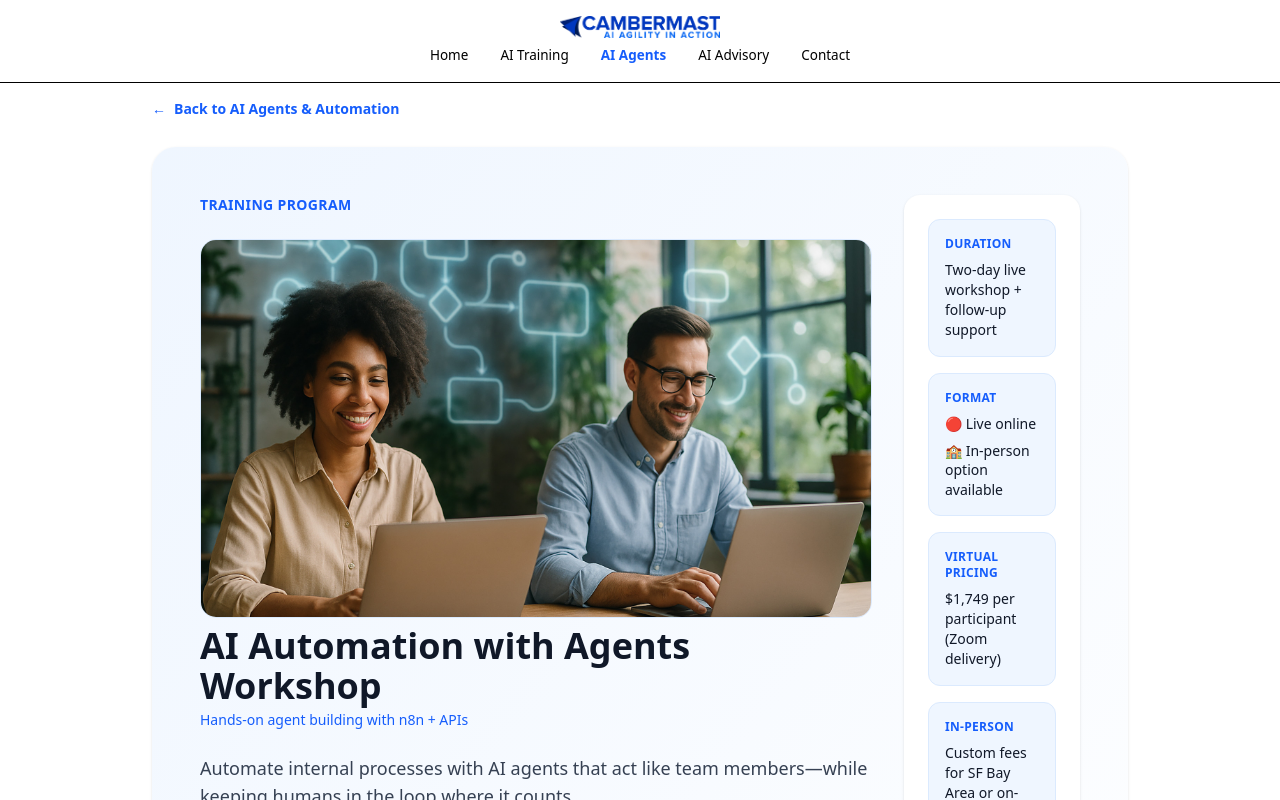
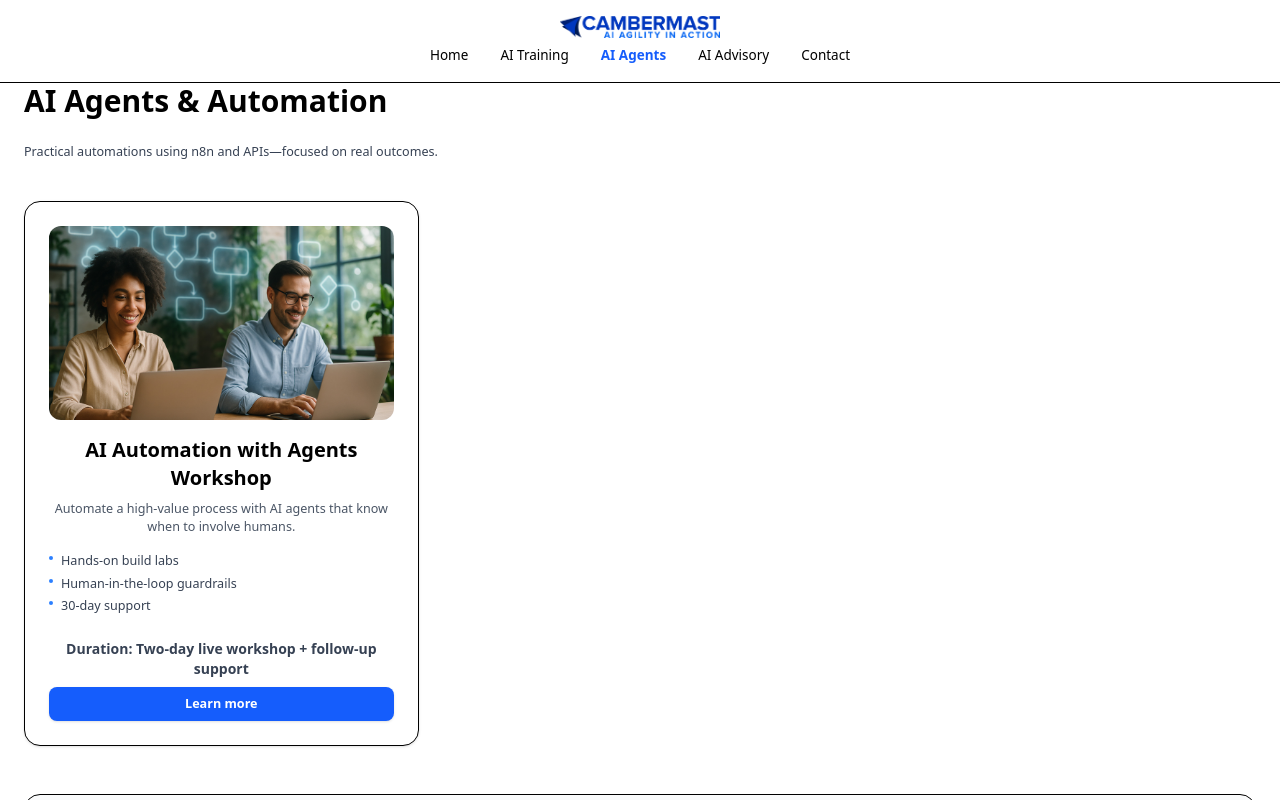
Before and after one commit to BillRaymond/cambermast-website-new, a SvelteKit app in the folder web/: page /agents in a window 1280 px wide. Shown: the top 800 px of the page. Built offline with nearby package versions, Linux system fonts and the light colour scheme.

Commit message:
modify ai agents and automations to match with the AI Training section

```diff
--- a/web/src/routes/agents/+page.svelte
+++ b/web/src/routes/agents/+page.svelte
@@ -1,9 +1,98 @@
 <script lang="ts">
-	import ProgramPage from '$lib/components/training/ProgramPage.svelte';
-	import { aiAutomationWithAgents } from '$lib/data/training/ai-automation-with-agents';
+	import catalog from '$lib/data/catalog.json';
+	import { getTrainingProgram } from '$lib/data/training';
+	import type { TrainingProgram } from '$lib/data/training/types';
+
+	const section = catalog.agents;
+
+	type CatalogItem = {
+		title: string;
+		route?: string;
+		order?: number;
+		published?: boolean;
+		summary?: string;
+		bullets?: string[];
+		image?: string;
+		imageAlt?: string;
+	};
+
+	type EnrichedItem = CatalogItem & {
+		duration?: string | string[];
+	};
+
+	const getProgram = (route?: string): TrainingProgram | undefined => {
+		if (!route) return undefined;
+		const slug = route.split('/').filter(Boolean).pop();
+		return slug ? getTrainingProgram(slug) : undefined;
+	};
+
+	const items: EnrichedItem[] = ((section.items ?? []) as CatalogItem[])
+		.filter((item) => item.published ?? true)
+		.sort((a, b) => (a.order ?? 999) - (b.order ?? 999))
+		.map((item) => {
+			const program = getProgram(item.route);
+			const durationStat = program?.stats?.find(
+				(stat) => stat.label?.toLowerCase() === 'duration'
+			);
+
+			return {
+				...item,
+				image: item.image ?? program?.heroImage,
+				imageAlt: item.imageAlt ?? program?.heroImageAlt ?? item.title,
+				duration: durationStat?.value
+			};
+		});
 </script>
 
-<ProgramPage
-	program={aiAutomationWithAgents}
-	backLink={{ href: '/agents', label: 'Back to AI Agents & Automation' }}
-/>
+<h1 class="mb-6 text-3xl font-bold">{section.label}</h1>
+<p class="mb-10 text-gray-700">{section.headline}</p>
+
+<section class="mb-12">
+	<div class="grid gap-6 md:grid-cols-3">
+		{#each items as item}
+			<article class="flex h-full flex-col rounded-2xl border bg-white p-6 text-center shadow-sm">
+				{#if item.image}
+					<img
+						src={item.image}
+						alt={item.imageAlt ?? item.title}
+						class="mb-4 w-full rounded-xl object-cover"
+						loading="lazy"
+					/>
+				{/if}
+				<h2 class="text-xl font-semibold">{item.title}</h2>
+				{#if item.summary}<p class="mt-2 text-gray-600">{item.summary}</p>{/if}
+				{#if item.bullets?.length}
+					<ul class="mt-4 space-y-1 text-left text-gray-700">
+						{#each item.bullets as bullet}
+							<li class="flex items-start gap-2">
+								<span class="mt-1 h-1 w-1 rounded-full bg-blue-500"></span>
+								<span>{bullet}</span>
+							</li>
+						{/each}
+					</ul>
+				{/if}
+				{#if item.route}
+					{#if item.duration}
+						<p class="mt-6 text-sm font-semibold text-gray-700">Duration: {item.duration}</p>
+					{/if}
+					<a
+						href={item.route}
+						class={`inline-flex justify-center rounded-lg bg-blue-600 px-4 py-2 font-semibold text-white shadow transition hover:bg-blue-700 ${item.duration ? 'mt-2' : 'mt-6'}`}
+					>
+						Learn more
+					</a>
+				{/if}
+			</article>
+		{/each}
+	</div>
+</section>
+
+<section class="rounded-2xl border bg-gray-50 p-6">
+	<h3 class="text-lg font-semibold">Need help scoping an automation?</h3>
+	<p class="mt-2 text-gray-700">
+		Tell us what your team wants to streamline, and we'll recommend the fastest path to a working agent.
+	</p>
+	<a href="/contact" class="mt-4 inline-block rounded-lg border px-4 py-2 hover:bg-gray-100"
+		>Contact us</a
+	>
+</section>
```
